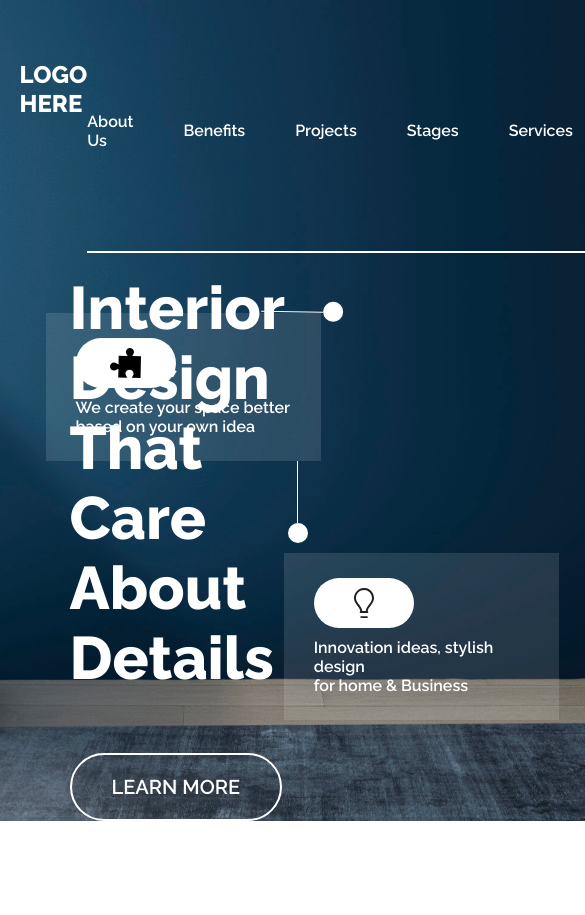
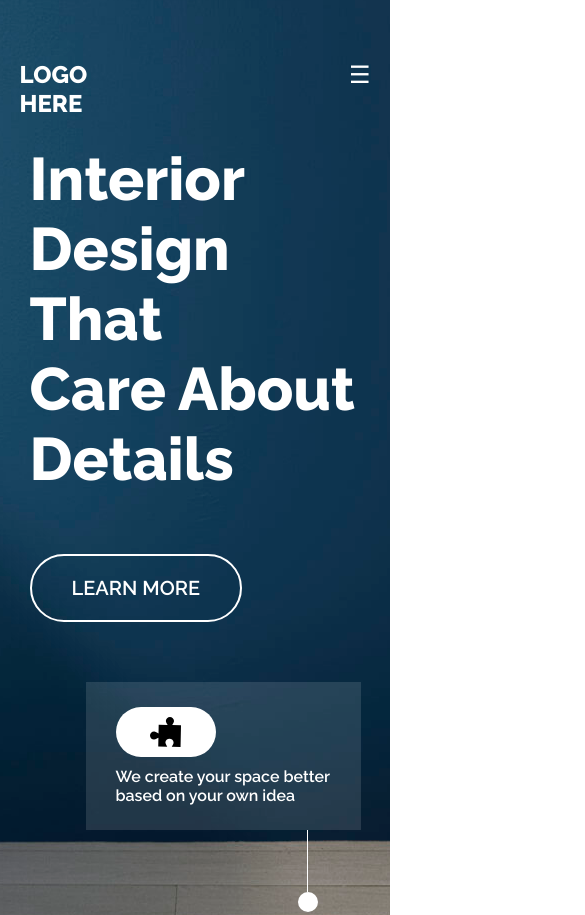
Before and after one commit to geektousif/ineuron-htmlcss-project10, a plain HTML site: page index.html in a window 390 px wide. Shown: the top 915 px of the page, 585 px wide, since content can reach past the window. Before the commit the page ends 844 px from the top, so only its background shows below. Drawn offline with Linux system fonts and the light colour scheme.

Commit message:
Added Mobile Responsiveness

```diff
--- a/css/style.css
+++ b/css/style.css
@@ -11,7 +11,7 @@
 
 body {
   background: url("../images/retro-living-room-interior-design-1-2048x1365.jpg");
-  background-size: cover;
+  background-size: auto;
   background-repeat: no-repeat;
   background-position: center center;
   height: 100%;
@@ -119,6 +119,7 @@ nav {
 
 .card2 {
   top: 300px;
+  position: relative;
 }
 
 .line {
@@ -141,6 +142,34 @@ nav {
   top: 208px;
 }
 
+.card-2nd {
+  display: flex;
+}
+
 .line-with-dot-2 {
-  transform: rotate(270.8deg);
+  position: absolute;
+  top: 380px;
+  left: 306px;
+  transform: rotate(270deg);
 }
+
+#mobMenu {
+  display: none;
+}
+
+@media only screen and (max-width: 768px) {
+  .nav-items {
+    display: none;
+  }
+  #mobMenu {
+    display: block;
+    text-decoration: none;
+    font-size: 24px;
+  }
+
+  .main {
+    padding: 0 10px;
+    flex-direction: column;
+    height: auto;
+  }
+}
--- a/index.html
+++ b/index.html
@@ -14,6 +14,7 @@
     <div class="container">
         <nav>
             <h1>LOGO <br> HERE</h1>
+            <a href="#" id="mobMenu">&#9776;</a>
             <div class="nav-items">
                 <div class="nav-item">About Us</div>
                 <div class="nav-item">Benefits</div>
@@ -52,6 +53,7 @@
                     </div>
                 </div>
                 <div class="card-connect">
+                    <div class="card-2nd">
                         <div class="card card2">
                             <div class="card-img">
                                 <img src="./images/bulb.svg" alt="Innovation">
@@ -68,6 +70,7 @@
                 </div>
             </div>
         </div>
+    </div>
 
 </body>
 
```
Lines whose indentation alone changed are shown as unchanged.
